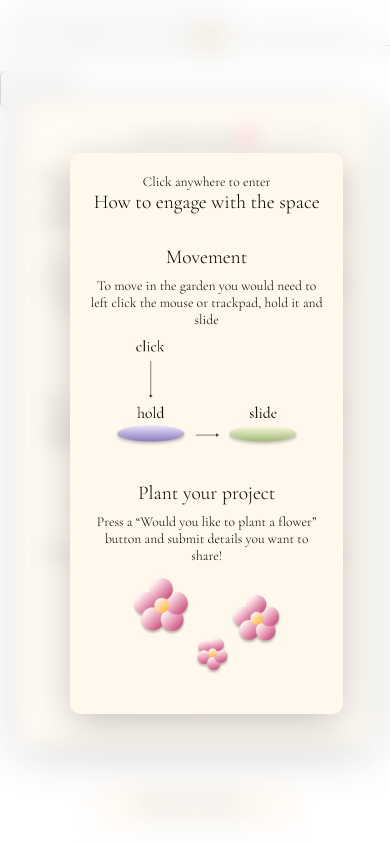
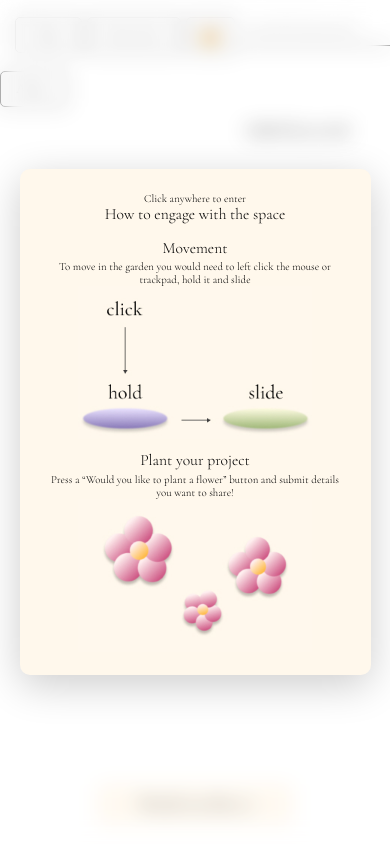
Before and after one commit to Dariga1711/CyberGarden, a website: page src/index.html in a window 390 px wide. Drawn offline with nearby package versions, Linux system fonts and the light colour scheme; files whose address does not match are found by name.

Commit message:
Update style.css

```diff
--- a/src/style.css
+++ b/src/style.css
@@ -1147,47 +1147,39 @@ font-size: 18px;
   }
 
   /* Welcome Popup responsive scaling */
-  #welcomePopup {
-    padding: 3vw;
-    max-height: 100vh;
-    overflow-y: auto;
-  }
-
   #welcomeContent {
-    width: 70vw;
-    padding: 5vw;
+    width: 90vw;
+    max-width: 100vw;
+    padding: 6vw;
     box-sizing: border-box;
-    font-size: 3.5vw;
+    font-size: 3vw;
   }
 
   #welcomeHeading {
-    font-size: 5vw;
-    padding-bottom: 2vw;
+    font-size: 4vw;
+    padding-bottom: 1vw;
   }
 
   #welcomep1,
   #welcomeP {
-    font-size: 3.5vw;
+    font-size: 2.8vw;
     max-width: 100%;
   }
 
   #welcomeFlex {
     flex-direction: column;
-    gap: 4vw;
-    padding-top: 4vw;
-  }
-
-  #welcomeFlexLeft,
-  #welcomeFlexRight {
-    width: 100%;
-    padding: 2vw 0;
+    gap: 3vw;
+    padding-top: 3vw;
   }
 
   #welcomeFlex img {
-    width: 80%;
+    width: 60vw;
+    max-height: 25vh;
     height: auto;
-    max-height: 30vh;
+    object-fit: contain;
+    display: block;
   }
+
 
   /* About Popup responsive scaling */
   #aboutPopup {
@@ -1195,8 +1187,8 @@ font-size: 18px;
     top: 0;
     left: 0;
     width: 100vw;
-    height: 100vh;
-    display: flex;
+    height: 100dvh;
+    display: none;
     justify-content: center;
     align-items: center;
     background: rgba(255, 255, 255, 0.2);
@@ -1205,12 +1197,15 @@ font-size: 18px;
     z-index: 9999;
     padding: 3vw;
     box-sizing: border-box;
+
   }
 
   .popup-content {
     flex-direction: column;
     padding: 5vw;
     max-width: 90vw;
+    max-height: 90dvh;
+    overflow-y: auto;
     box-sizing: border-box;
     display: flex;
     justify-content: center;
@@ -1219,10 +1214,6 @@ font-size: 18px;
     margin: 0 auto;
   }
 
-  #aboutHeading {
-    font-size: 5vw;
-    margin-bottom: 2vw;
-  }
 
   #aboutPopupLeft,
   #aboutPopupRight {
@@ -1240,12 +1231,21 @@ font-size: 18px;
     padding-top: 4vw;
   }
 
+  #aboutHeading {
+    font-size: 5vw !important;
+    text-align: center;
+  }
+
+
+
+
   #aboutPopupRight p,
   #aboutPopupLeft p {
-    font-size: 3.5vw;
+    font-size: 3vw;
     line-height: 1.4;
     max-width: 100%;
   }
+
 
   #plantSmth {
     max-width: 100%;
```
